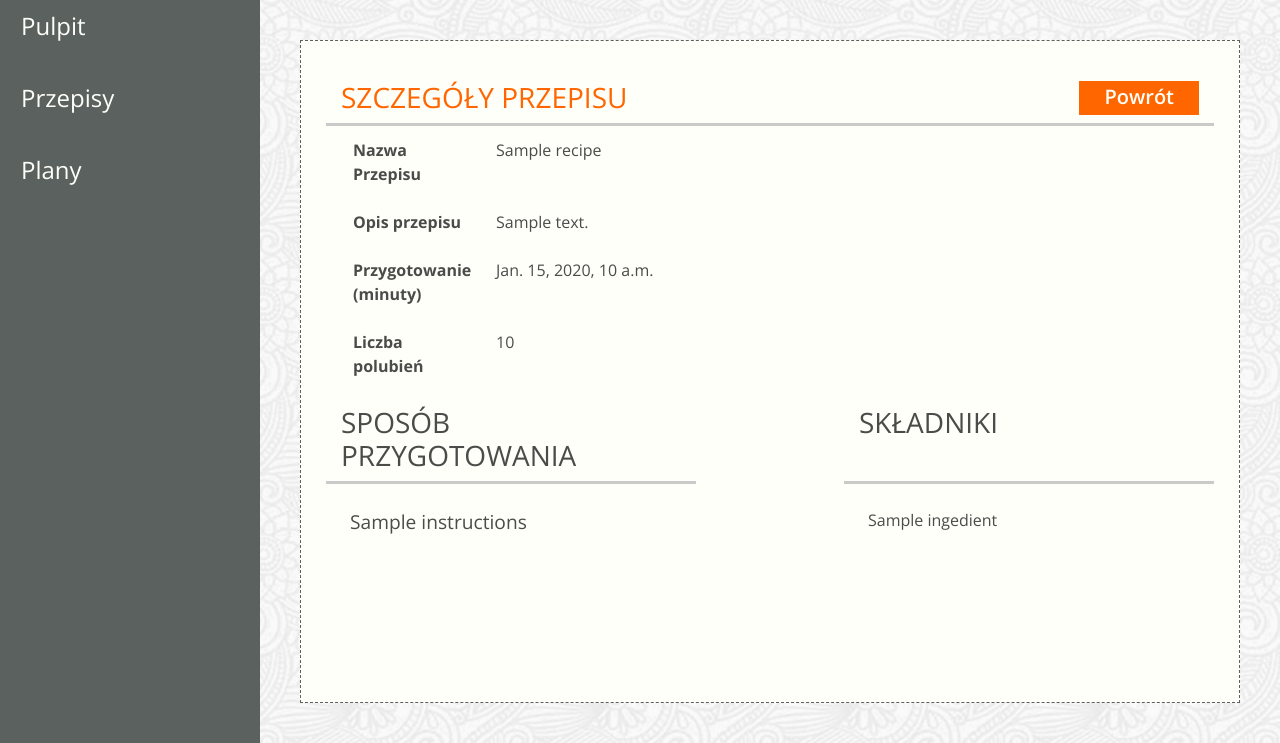
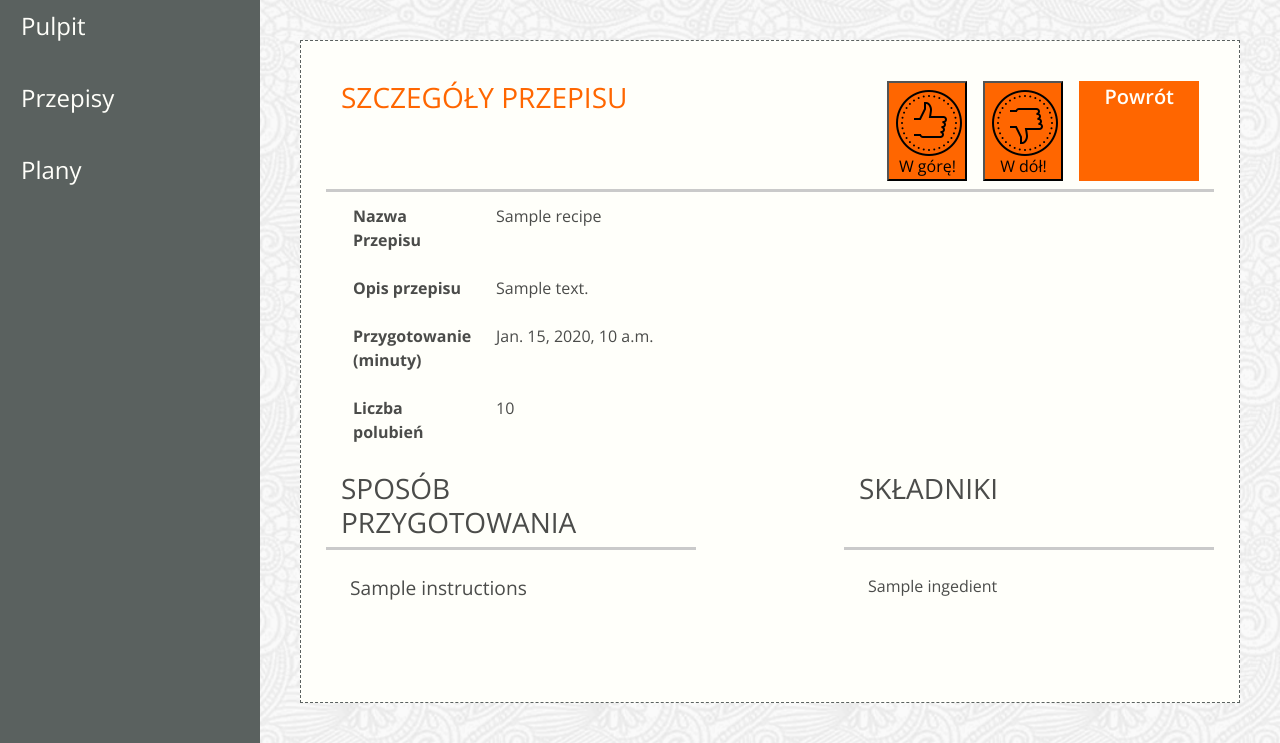
Before and after one commit to Krzysztof-Nerwinski/zaplanuj_jedzonko, a Django app: template jedzonko/templates/app-recipe-details.html in a window 1280 px wide. Shown: the part 84-827 px from the top of the page. Run offline with Django 3.2, Linux system fonts and the light colour scheme; the template is opened without the code that fills it: most values are stand-ins (such as "Sample title", 1, 10 or a date in 2020); some libraries are stand-ins or nearby versions; some web fonts are replaced.

Commit message:
polub i znielub recipe

```diff
--- a/jedzonko/templates/app-recipe-details.html
+++ b/jedzonko/templates/app-recipe-details.html
@@ -7,8 +7,16 @@
         <div class="row border-bottom border-3">
             <div class="col"><h3 class="color-header text-uppercase">Szczegóły
                 przepisu</h3></div>
-            <div class="col d-flex justify-content-end mb-2"><a
-                    href="{% url 'recipe_list' %}"
+            <div class="col d-flex justify-content-end mb-2">
+            <form method="post">{% csrf_token %}
+                    <input type="hidden" name="recipe_id" value="{{ recipe.id }}">
+                    <input class="thumbs-up" type="submit" value="W górę!" name="vote_up">
+            </form>
+            <form method="post">{% csrf_token %}
+                <input type="hidden" name="recipe_id" value="{{ recipe.id }}">
+                <input class="thumbs-down" type="submit" value="W dół!" name="vote_down">
+            </form>
+                <a href="{% url 'recipe_list' %}"
                     class="btn btn-color rounded-0 pt-0 pb-0 pr-4 pl-4">Powrót</a>
             </div>
         </div>
@@ -52,7 +60,6 @@
                 {% endfor %}
             </ul>
         </div>
-
     </div>
 </div>
 {% endblock content %}
--- a/static/css/style.css
+++ b/static/css/style.css
@@ -466,3 +466,23 @@ margin: 0 auto !important;
 .schedules-content-header {
   margin-bottom: 50px;
 }
+
+.thumbs-up {
+  background: #ff6600;
+  background-image: url("/static/images/thumbs_up.png");
+  background-repeat: no-repeat;
+  width: 80px;
+  height: 100px;
+  margin-right: 1em;
+  padding-top: 70px;
+}
+
+.thumbs-down {
+  background: #ff6600;
+  background-image: url("/static/images/thumbs_down.png");
+  background-repeat: no-repeat;
+  width: 80px;
+  height: 100px;
+  margin-right: 1em;
+  padding-top: 70px;
+}
```
Also changed, not shown: jedzonko/views.py (+12 -1 lines), static/images/thumbs_down.png (added), static/images/thumbs_up.png (added).
